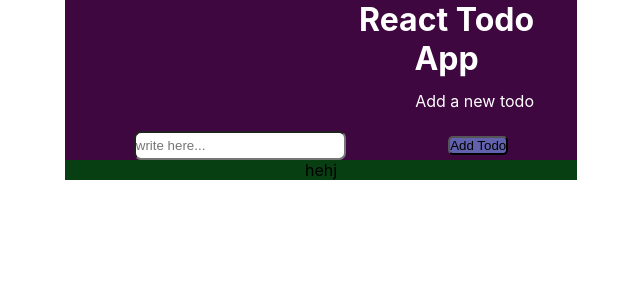
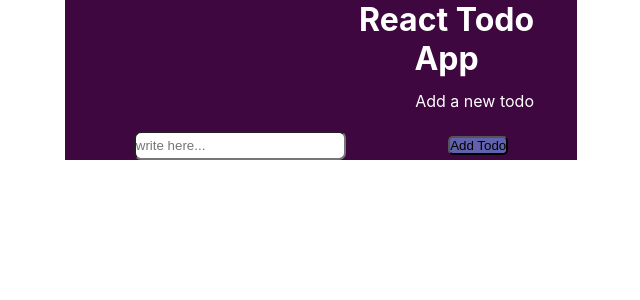
Before and after one commit to dijayst/react-todo, a React (Create React App) app: page / in a window 1280 px wide. Shown: the top 300 px of the page, without its empty margins (319-959 px from the left). Built offline with nearby package versions, Linux system fonts and the light colour scheme.

Commit message:
save array

```diff
--- a/src/Todo.js
+++ b/src/Todo.js
@@ -5,13 +5,16 @@ const Todo = () => {
   //  const addtodo= [];
 
     const change=(e)=>{
-settodo(e.target.value);
+        let inpute={...todo}
+        inpute=e.target.value
+settodo(inpute);
 console.log(todo)
     }
 
     const handlesubmit=(e)=>{
     e.preventDefault()
-        console.log(todo)
+
+        console.log({...todo})
 
     }
 
@@ -30,7 +33,7 @@ console.log(todo)
                 </form>
              </div>
 <div className="todooutput">
-hehj
+{todo}
 </div>
         </div>
     )
```
